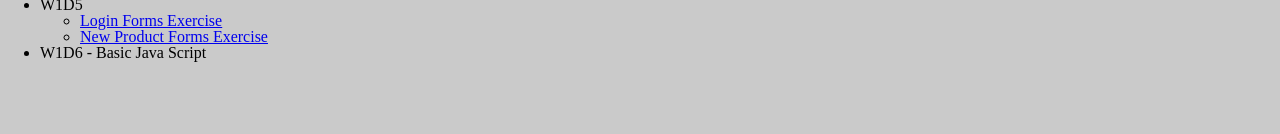
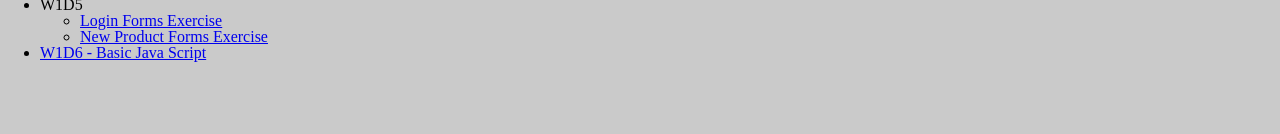
Before and after one commit to mamekelle/WAP, a plain HTML site: page index.html in a window 1280 px wide. Shown: the part 438-572 px from the top of the page. Drawn offline with Linux system fonts and the light colour scheme.

Commit message:
:construction: Lab 6

```diff
--- a/index.html
+++ b/index.html
@@ -34,7 +34,7 @@
         <li><a href="./LabW1D5/webform2.html">New Product Forms Exercise</a></li>
     </ul>
     </li>
-    <li>W1D6 - Basic Java Script</li>
+    <li><a href="./LabW1D6/BasicJavaScript.html">W1D6 - Basic Java Script</a></li>
 </ul>
 <br>
 <!--footer of the page-->
```
